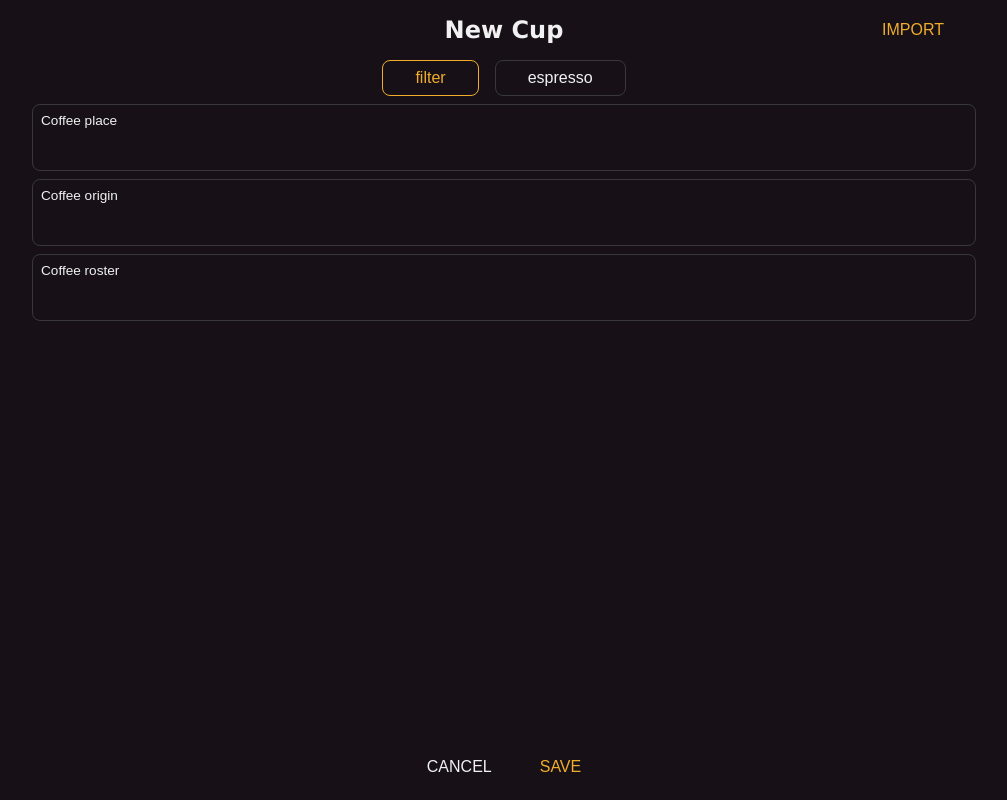
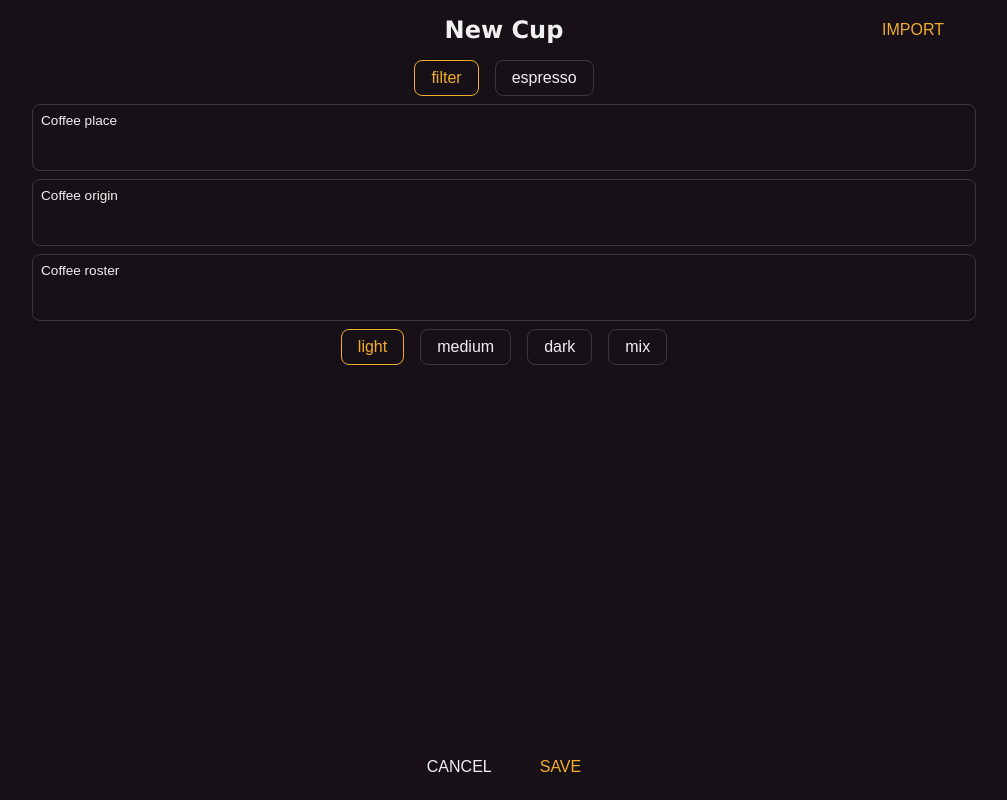
Before and after one commit to pipan/coffee-jurnal, a Vue app: page /create in a window 1280 px wide. Shown: the whole page, without its empty margins (136-1143 px from the left). Built offline with nearby package versions, Linux system fonts and the light colour scheme.

Commit message:
add roast intensity

```diff
--- a/src/assets/styles/form.css
+++ b/src/assets/styles/form.css
@@ -93,7 +93,7 @@ select {
     display: block;
     border: 1px solid var(--color-border);
     border-radius: var(--unit-s);
-    padding: var(--unit-s) var(--unit-l);
+    padding: var(--unit-s) var(--unit-m);
     background-color: transparent;
     color: var(--color-fg);
     font-size: 1rem;
--- a/src/components/CoffeeDetailForm.vue
+++ b/src/components/CoffeeDetailForm.vue
@@ -17,6 +17,7 @@
                 :options="coffeeRosterOptions"
                 :value="coffeeRoster"
                 @change="coffeeRosterValue = $event"></InputReference>
+            <ToggleSwitch :options="coffeeRoastIntensities" :value="coffeeRoastIntensity" @change="coffeeRoastIntensityValue = $event"></ToggleSwitch>
         </div>
         <div class="pt-m row row--center gap-m">
             <button type="button" class="btn btn--secondary" @click="back()">CANCEL</button>
@@ -43,7 +44,8 @@ export default {
             coffeeTypeValue: undefined,
             coffeePlaceValue: undefined,
             coffeeOriginValue: undefined,
-            coffeeRosterValue: undefined
+            coffeeRosterValue: undefined,
+            coffeeRoastIntensityValue: undefined
         }
     },
     computed: {
@@ -71,6 +73,18 @@ export default {
             }
             return this.item.coffeeRoster || ''
         },
+        coffeeRoastIntensity: function () {
+            if (this.coffeeRoastIntensityValue !== undefined) {
+                return this.coffeeRoastIntensityValue
+            }
+            if (this.item.id) {
+                return this.item.coffeeRoastIntensity || ''
+            }
+            return this.coffeeRoastIntensities[0].id
+        },
+        coffeeRoastIntensities: function() {
+            return this.$store.state.coffeeRoastIntensities
+        },
         coffeeTypes: function() {
             return this.$store.state.coffeeTypes
         },
@@ -93,7 +107,8 @@ export default {
                 coffeePlace: this.coffeePlace,
                 coffeeOrigin: this.coffeeOrigin,
                 coffeeRoster: this.coffeeRoster,
-                coffeeType: this.coffeeType
+                coffeeType: this.coffeeType,
+                coffeeRoastIntensity: this.coffeeRoastIntensity
             })
         },
         back: function () {
--- a/src/store/index.js
+++ b/src/store/index.js
@@ -18,6 +18,24 @@ export default new Vuex.Store({
       {
         id: 'espresso',
         name: 'espresso'
+      }
+    ],
+    coffeeRoastIntensities: [
+      {
+        id: 'light',
+        name: 'light'
+      },
+      {
+        id: 'medium',
+        name: 'medium'
+      },
+      {
+        id: 'dark',
+        name: 'dark'
+      },
+      {
+        id: 'mix',
+        name: 'mix'
       }
     ],
     displayMode: 'grid'
--- a/src/views/FilterView.vue
+++ b/src/views/FilterView.vue
@@ -9,6 +9,9 @@
                     <SelectToggle :options="coffeeTypeOptions"
                         :value="coffeeType"
                         @change="coffeeTypeValue = $event"></SelectToggle>
+                    <SelectToggle :options="coffeeRoastIntensityOptions"
+                        :value="coffeeRoastIntensity"
+                        @change="coffeeRoastIntensityValue = $event"></SelectToggle>
                     <SelectList inputId="coffee-place"
                         v-if="coffeePlaceOptions.length > 0"
                         label="Coffee Place"
@@ -23,7 +26,7 @@
                         @change="coffeeOriginValue = $event"></SelectList>
                     <SelectList inputId="coffee-roster"
                         v-if="coffeeRosterOptions.length > 0"
-                        label="Coffee Roster"
+                        label="Coffee Roaster"
                         :options="coffeeRosterOptions | orderAlphabetical('asc')"
                         :value="coffeeRoster"
                         @change="coffeeRosterValue = $event"></SelectList>
@@ -55,6 +58,7 @@ export default {
             coffeePlaceValue: undefined,
             coffeeOriginValue: undefined,
             coffeeRosterValue: undefined,
+            coffeeRoastIntensityValue: undefined,
             preventClosing: false
         }
     },
@@ -83,8 +87,17 @@ export default {
             }
             return this.normQueryparam(this.$route.query.filterRoster)
         },
+        coffeeRoastIntensity: function () {
+            if (this.coffeeRoastIntensityValue !== undefined) {
+                return this.coffeeRoastIntensityValue
+            }
+            return this.normQueryparam(this.$route.query.filterRoastIntensity)
+        },
         coffeeTypes: function() {
             return this.$store.state.coffeeTypes
+        },
+        coffeeRoastIntensities: function() {
+            return this.$store.state.coffeeRoastIntensities
         },
         coffeeTypeOptions: function () {
             const options = []
@@ -101,6 +114,13 @@ export default {
         },
         coffeeRosterOptions: function() {
             return this.$store.getters.coffeeRosterOptions
+        },
+        coffeeRoastIntensityOptions: function() {
+            const options = []
+            for (let item of this.coffeeRoastIntensities) {
+                options.push(item.id)
+            }
+            return options
         }
     },
     methods: {
@@ -122,7 +142,8 @@ export default {
                     filterType: this.coffeeType,
                     filterPlace: this.coffeePlace,
                     filterOrigin: this.coffeeOrigin,
-                    filterRoster: this.coffeeRoster
+                    filterRoster: this.coffeeRoster,
+                    filterRoastIntensity: this.coffeeRoastIntensity
                 })
             this.$router.replace({
                 name: 'Stats',
--- a/src/views/Stats.vue
+++ b/src/views/Stats.vue
@@ -77,11 +77,12 @@ export default {
                 filterType: this.normQueryFilter(this.$route.query.filterType),
                 filterPlace: this.normQueryFilter(this.$route.query.filterPlace),
                 filterOrigin: this.normQueryFilter(this.$route.query.filterOrigin),
-                filterRoster: this.normQueryFilter(this.$route.query.filterRoster)
+                filterRoster: this.normQueryFilter(this.$route.query.filterRoster),
+                filterRoastIntensity: this.normQueryFilter(this.$route.query.filterRoastIntensity),
             }
         },
         filtersList: function () {
-            const keys = ['filterType', 'filterPlace', 'filterOrigin', 'filterRoster']
+            const keys = ['filterType', 'filterPlace', 'filterOrigin', 'filterRoster', 'filterRoastIntensity']
             const result = []
             for (const key of keys) {
                 for (const filter of this.filters[key])
@@ -154,6 +155,9 @@ export default {
             if (this.filters.filterRoster.length > 0 && this.filters.filterRoster.indexOf(item.coffeeRoster) === -1) {
                 return false
             }
+            if (this.filters.filterRoastIntensity.length > 0 && this.filters.filterRoastIntensity.indexOf(item.coffeeRoastIntensity) === -1) {
+                return false
+            }
             return true
         },
         mapToFilterType: function (type) {
@@ -161,7 +165,8 @@ export default {
                 coffeeType: 'filterType',
                 coffeePlace: 'filterPlace',
                 coffeeOrigin: 'filterOrigin',
-                coffeeRoster: 'filterRoster'
+                coffeeRoster: 'filterRoster',
+                coffeeRoastIntensity: 'filterRoastIntensity'
             }
             return map[type]
         },
```
